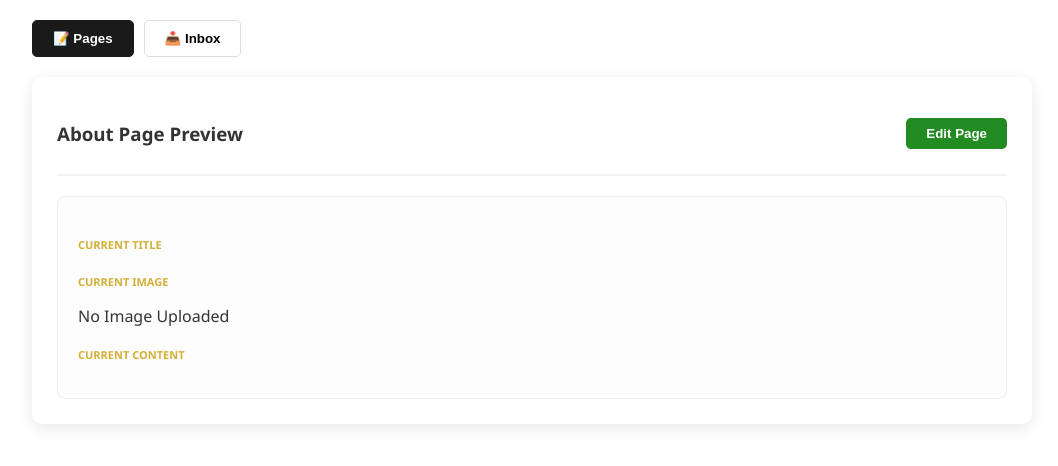
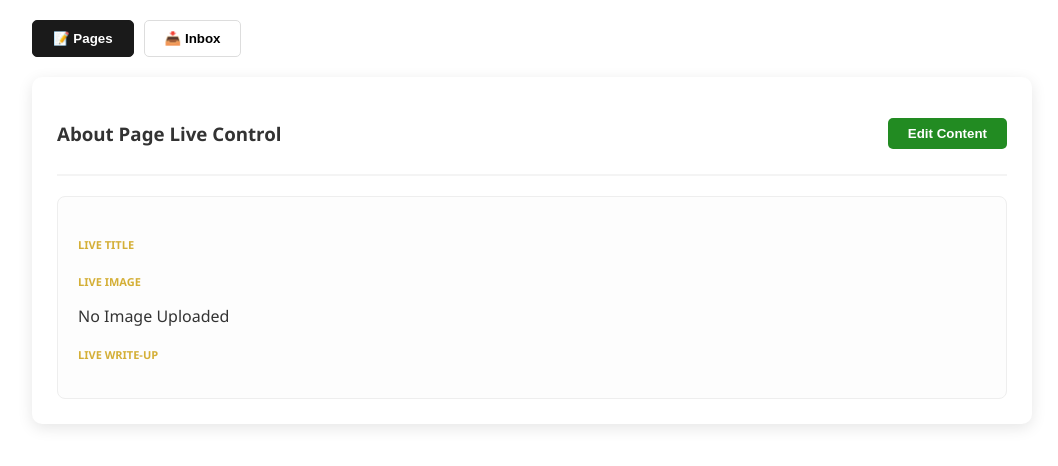
Before and after one commit to nwadikeekene4-lab/New-project-1, a React (Vite) app in the folder firstclient-frontend/: page /admin/cms in a window 1280 px wide. Shown: the top 466 px of the page, without its empty margins (108-1166 px from the left). Built offline with nearby package versions, Linux system fonts and the light colour scheme; no server answers; sample sign-in values are in the browser's storage.

Commit message:
Update AdminCMS.jsx

```diff
--- a/firstclient-frontend/src/admin/AdminCMS.jsx
+++ b/firstclient-frontend/src/admin/AdminCMS.jsx
@@ -4,7 +4,7 @@ import './AdminCMS.css';
 
 const AdminCMS = () => {
   const [activeTab, setActiveTab] = useState('pages');
-  const [aboutData, setAboutData] = useState({ title: '', legacy: '', image: '' });
+  const [aboutData, setAboutData] = useState({ title: '', description: '', image: '' });
   const [isEditing, setIsEditing] = useState(false);
   const [uploading, setUploading] = useState(false);
 
@@ -13,7 +13,7 @@ const AdminCMS = () => {
       if (res.data) {
         setAboutData({
           title: res.data.title || '',
-          legacy: res.data.legacy || res.data.description || '',
+          description: res.data.description || res.data.legacy || '',
           image: res.data.image || ''
         });
       }
@@ -29,8 +29,7 @@ const AdminCMS = () => {
       await API.post('/cms/update', { page_name: 'about', data: aboutData });
       alert("🚀 Website Updated Successfully!");
       setIsEditing(false);
-      setAboutData({ title: '', legacy: '', image: '' }); // Clear boxes
-      fetchContent(); // Show updated Master Card
+      fetchContent();
     } catch (err) { alert("Error saving changes"); }
   };
 
@@ -45,27 +44,27 @@ const AdminCMS = () => {
         {activeTab === 'pages' && (
           <div className="cms-section-card">
             <div className="cms-card-header">
-              <h3>About Page Preview</h3>
-              {!isEditing && <button className="cms-edit-btn" onClick={() => setIsEditing(true)}>Edit Page</button>}
+              <h3>About Page Live Control</h3>
+              {!isEditing && <button className="cms-edit-btn" onClick={() => setIsEditing(true)}>Edit Content</button>}
             </div>
 
             {!isEditing ? (
               <div className="cms-master-preview">
-                <p className="cms-label">Current Title</p>
+                <p className="cms-label">Live Title</p>
                 <h4>{aboutData.title}</h4>
 
-                <p className="cms-label">Current Image</p>
+                <p className="cms-label">Live Image</p>
                 {aboutData.image ? <img src={aboutData.image} alt="Live" className="cms-preview-img" /> : <p>No Image Uploaded</p>}
 
-                <p className="cms-label">Current Content</p>
-                <p className="cms-text-preview">{aboutData.legacy}</p>
+                <p className="cms-label">Live Write-up</p>
+                <p className="cms-text-preview">{aboutData.description}</p>
               </div>
             ) : (
               <div className="form-group">
-                <label>Hero Title</label>
+                <label>Update Title</label>
                 <input value={aboutData.title} onChange={(e) => setAboutData({...aboutData, title: e.target.value})} />
 
-                <label>About Image</label>
+                <label>Update Image</label>
                 <input type="file" onChange={async (e) => {
                   const formData = new FormData();
                   formData.append('image', e.target.files[0]);
@@ -74,10 +73,16 @@ const AdminCMS = () => {
                   setAboutData({...aboutData, image: res.data.image});
                   setUploading(false);
                 }} />
-                {uploading && <p className="upload-notice">Uploading image...</p>}
+                {uploading && <p className="upload-notice">Uploading to Cloudinary...</p>}
+                {aboutData.image && (
+                    <div style={{marginTop: '10px'}}>
+                        <p className="cms-label">Image Preview:</p>
+                        <img src={aboutData.image} alt="New" className="cms-preview-img" style={{maxHeight: '150px', width: 'auto'}} />
+                    </div>
+                )}
 
-                <label>About Write-up</label>
-                <textarea rows="8" value={aboutData.legacy} onChange={(e) => setAboutData({...aboutData, legacy: e.target.value})} />
+                <label>Update Write-up</label>
+                <textarea rows="8" value={aboutData.description} onChange={(e) => setAboutData({...aboutData, description: e.target.value})} />
 
                 <div className="edit-actions">
                   <button className="essence-save-btn" onClick={handleSaveAbout}>Update Website</button>
```
